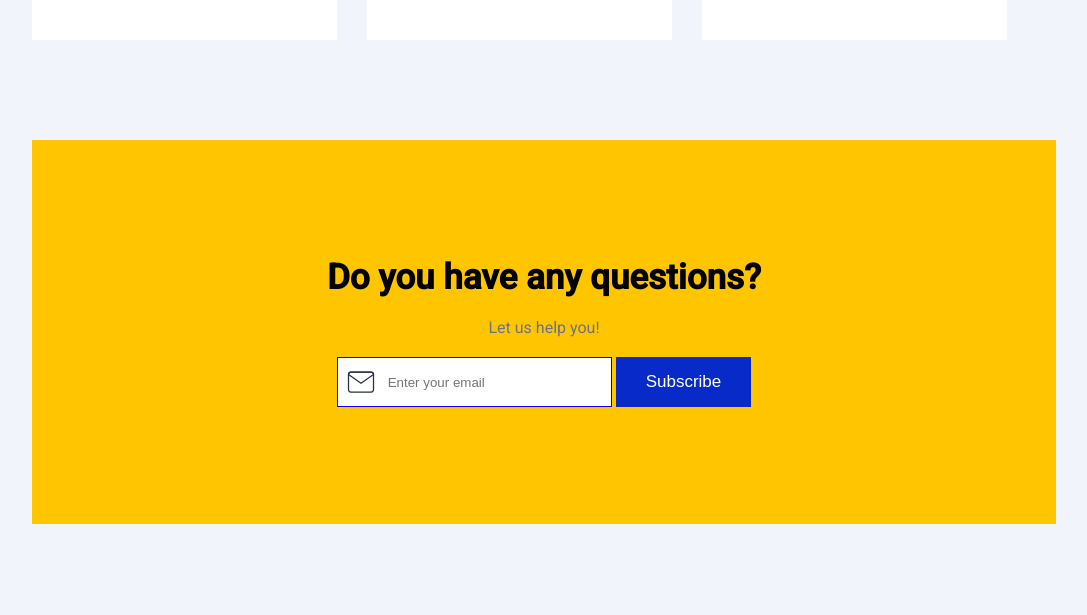
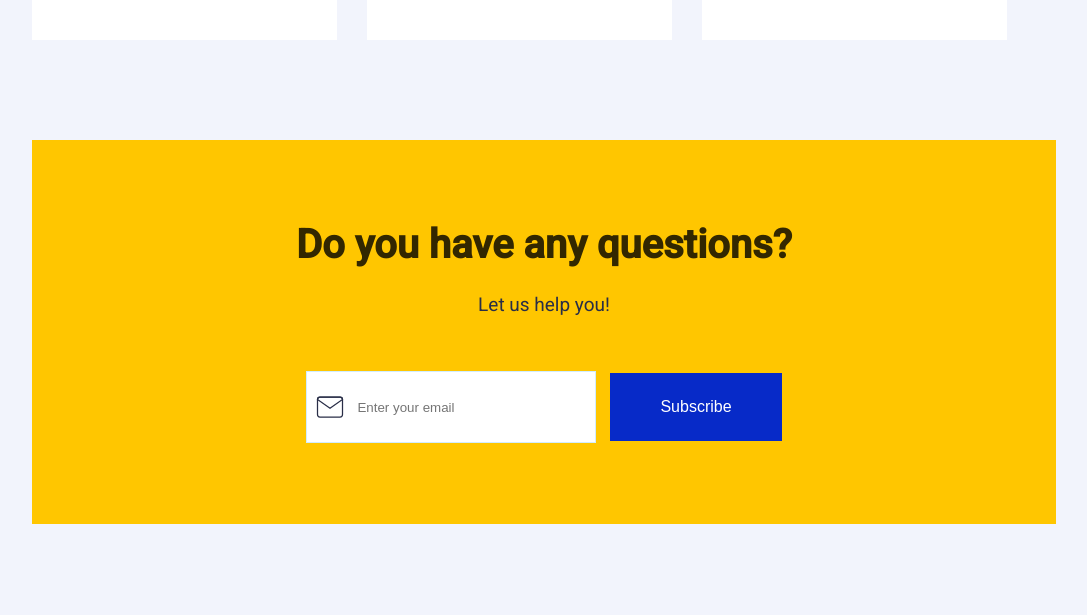
Before and after one commit to lexisgasa/midterm-ironhack, a plain HTML site: page index.html in a window 1280 px wide. Shown: the part 2802-3417 px from the top of the page, without its empty margins (158-1245 px from the left). Drawn offline with Linux system fonts and the light colour scheme.

Commit message:
botones del form estilizados 100%

```diff
--- a/resources/styles/style.css
+++ b/resources/styles/style.css
@@ -415,12 +415,16 @@ margin-top: 60px;
 }
 
 #support h2 {
-  font-size: 35px;
+  font-size: 40px;
   font-weight: bold;
+  margin-bottom: 5px;
+  opacity: 80%;
 }
 
 #support p {
-  color: var(--secondary);
+  color: #292e47;
+  font-size: 19px;
+  margin-bottom: 35px;
 }
 
 #email {
@@ -429,18 +433,24 @@ margin-top: 60px;
   background-repeat: no-repeat;
   background-position: 8px;
   padding-left: 50px;
-  border: 1px solid blue;
-  height: 50px;
-  width: 275px;
+  border: 1px solid var(--lighterSkyBlue);
+  height: 72px;
+  width: 290px;
+  margin-right: 10px;
 }
 
 .submit-button {
   cursor: pointer;
   background-color: var(--primary);
   color: white;
-  font-size: 17px;
-  padding: 15px 30px;
+  font-size: 16px;
+  font-weight: 100;
+  padding: 25px 50px;
   border: none;
+}
+
+.submit-button:hover {
+  background-color: #292e47;
 }
 
 /* ------------------------------ Footer ------------------------------ */
@@ -460,7 +470,7 @@ margin-top: 60px;
   justify-content: center;
   width: 16vw;
   gap: 25px;
-  color: var(--secondary);
+  color: #292e47;
   font-weight: 400;
 }
 
```
